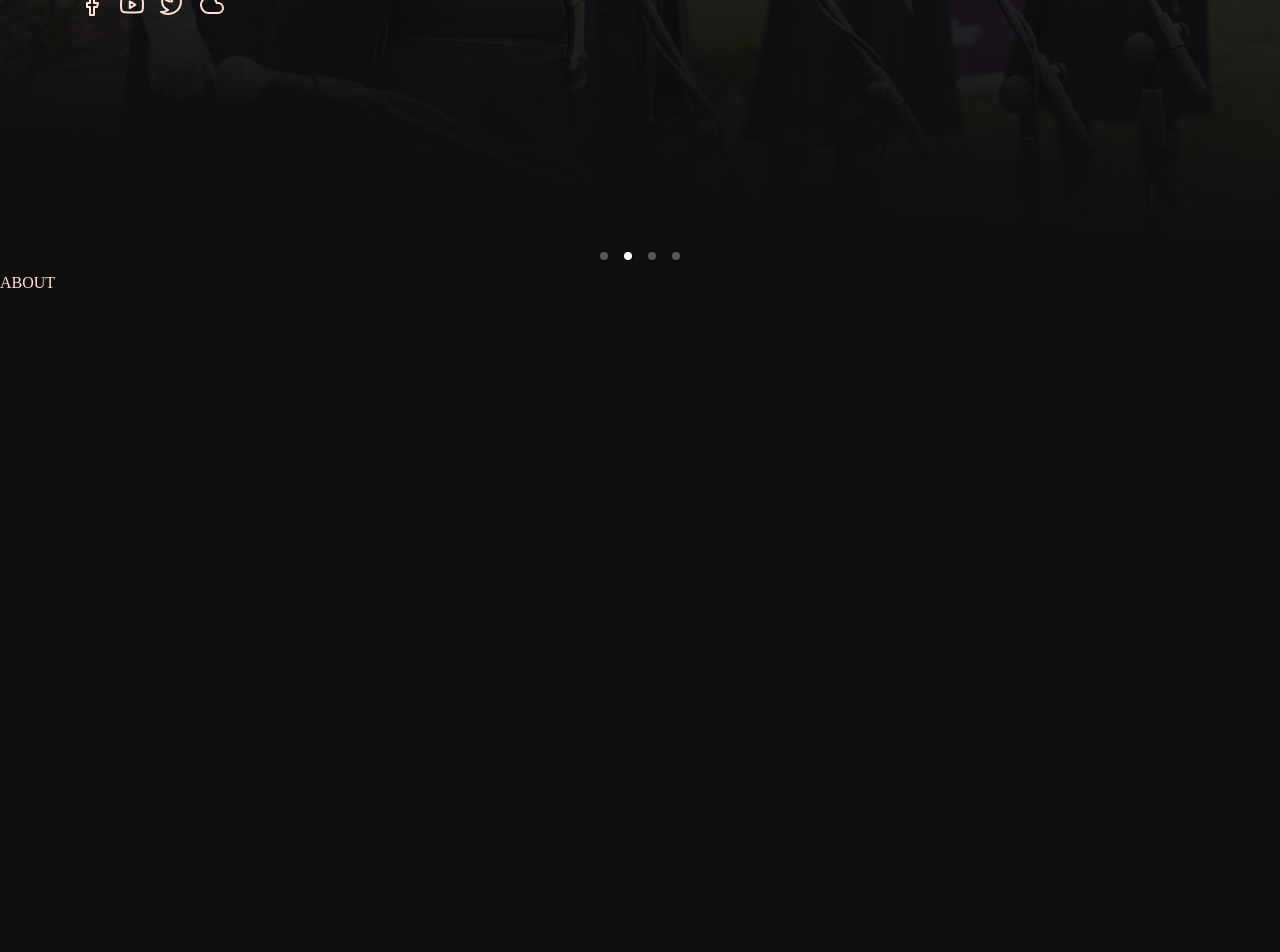
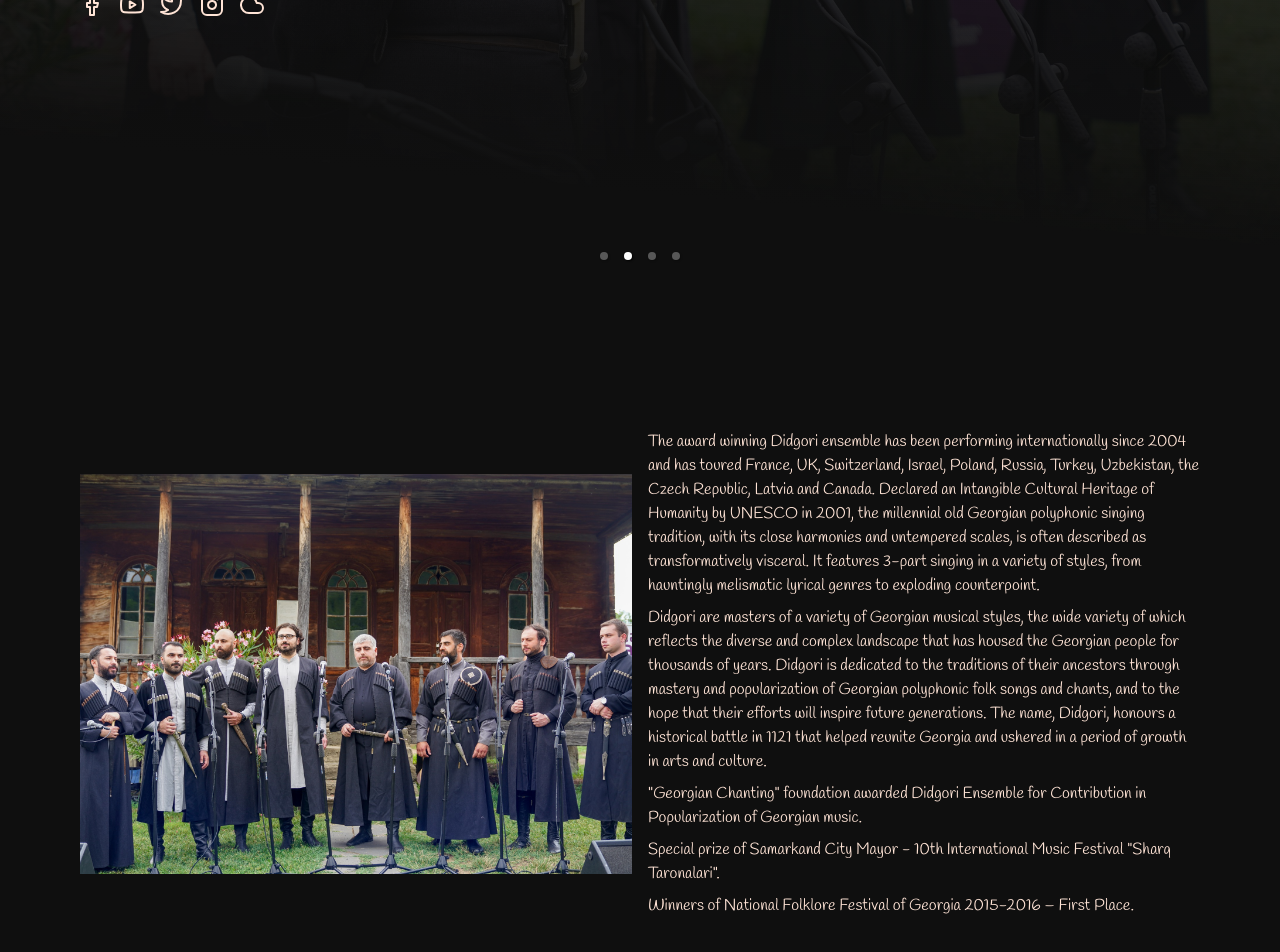
Before and after one commit to levan-tediashvili-axon/didgori, a Next.js app: page / in a window 1280 px wide. Shown: the part 526-1478 px from the top of the page. Built offline with nearby package versions, Linux system fonts and the light colour scheme; a web font is replaced by a local one.

Commit message:
feat: about section

```diff
--- a/src/features/about-section/about-section.tsx
+++ b/src/features/about-section/about-section.tsx
@@ -1,10 +1,47 @@
-import { Stack } from '@mui/material'
+import { Box, Stack, Typography } from '@mui/material'
 import React from 'react'
+import Image from 'next/image'
+
+const aboutTexts = [
+  'The award winning Didgori ensemble has been performing internationally since 2004 and has toured France, UK, Switzerland, Israel, Poland, Russia, Turkey, Uzbekistan, the Czech Republic, Latvia and Canada. Declared an Intangible Cultural Heritage of Humanity by UNESCO in 2001, the millennial old Georgian polyphonic singing tradition, with its close harmonies and untempered scales, is often described as transformatively visceral. It features 3-part singing in a variety of styles, from hauntingly melismatic lyrical genres to exploding counterpoint.',
+  'Didgori are masters of a variety of Georgian musical styles, the wide variety of which reflects the diverse and complex landscape that has housed the Georgian people for thousands of years. Didgori is dedicated to the traditions of their ancestors through mastery and popularization of Georgian polyphonic folk songs and chants, and to the hope that their efforts will inspire future generations. The name, Didgori, honours a historical battle in 1121 that helped reunite Georgia and ushered in a period of growth in arts and culture.',
+  '"Georgian Chanting" foundation awarded Didgori Ensemble for Contribution in Popularization of Georgian music.',
+  'Special prize of Samarkand City Mayor - 10th International Music Festival "Sharq Taronalari".',
+  'Winners of National Folklore Festival of Georgia 2015-2016 – First Place.',
+]
 
 export const AboutSection = () => {
   return (
-    <Stack id="about" height="100vh">
-      ABOUT
+    <Stack
+      id="about"
+      direction={{ xs: 'column', md: 'row' }}
+      height="100vh"
+      alignItems="center"
+      justifyContent="center"
+      spacing={2}
+      px={{ xs: 4, md: 10 }}
+    >
+      <Box
+        position="relative"
+        width={{ xs: '100%', md: '50%' }}
+        height="50%"
+        overflow="hidden"
+      >
+        <Image
+          src="/images/1.jpeg"
+          alt="image"
+          fill
+          style={{
+            objectFit: 'cover',
+            objectPosition: 'center',
+          }}
+        />
+      </Box>
+      <Stack width={{ xs: '100%', md: '50%' }} spacing={1}>
+        {aboutTexts.map((text, idx) => (
+          <Typography key={idx}>{text}</Typography>
+        ))}
+      </Stack>
     </Stack>
   )
 }
--- a/src/features/hero-section/social-links.tsx
+++ b/src/features/hero-section/social-links.tsx
@@ -1,13 +1,18 @@
 import { Stack } from '@mui/material'
 import Link from 'next/link'
 import React from 'react'
-import { Cloud, Facebook, Twitter, Youtube } from 'react-feather'
+import { Cloud, Facebook, Instagram, Twitter, Youtube } from 'react-feather'
 
 const socialLinks = [
   { id: 1, Icon: Facebook, url: 'https://facebook.com' },
-  { id: 2, Icon: Youtube, url: 'https://youtube.com' },
-  { id: 3, Icon: Twitter, url: 'https://twitter.com' },
-  { id: 4, Icon: Cloud, url: 'https://soundcloud.com/didgori' },
+  { id: 2, Icon: Youtube, url: 'https://www.youtube.com/didgorifolk' },
+  {
+    id: 3,
+    Icon: Twitter,
+    url: 'https://open.spotify.com/artist/6ydNOpPxEWBSCDojTY1kf6',
+  },
+  { id: 4, Icon: Instagram, url: 'https://www.instagram.com/didgorifolk' },
+  { id: 5, Icon: Cloud, url: 'https://soundcloud.com/didgori' },
 ]
 
 export const SocialLinks = () => {
```
